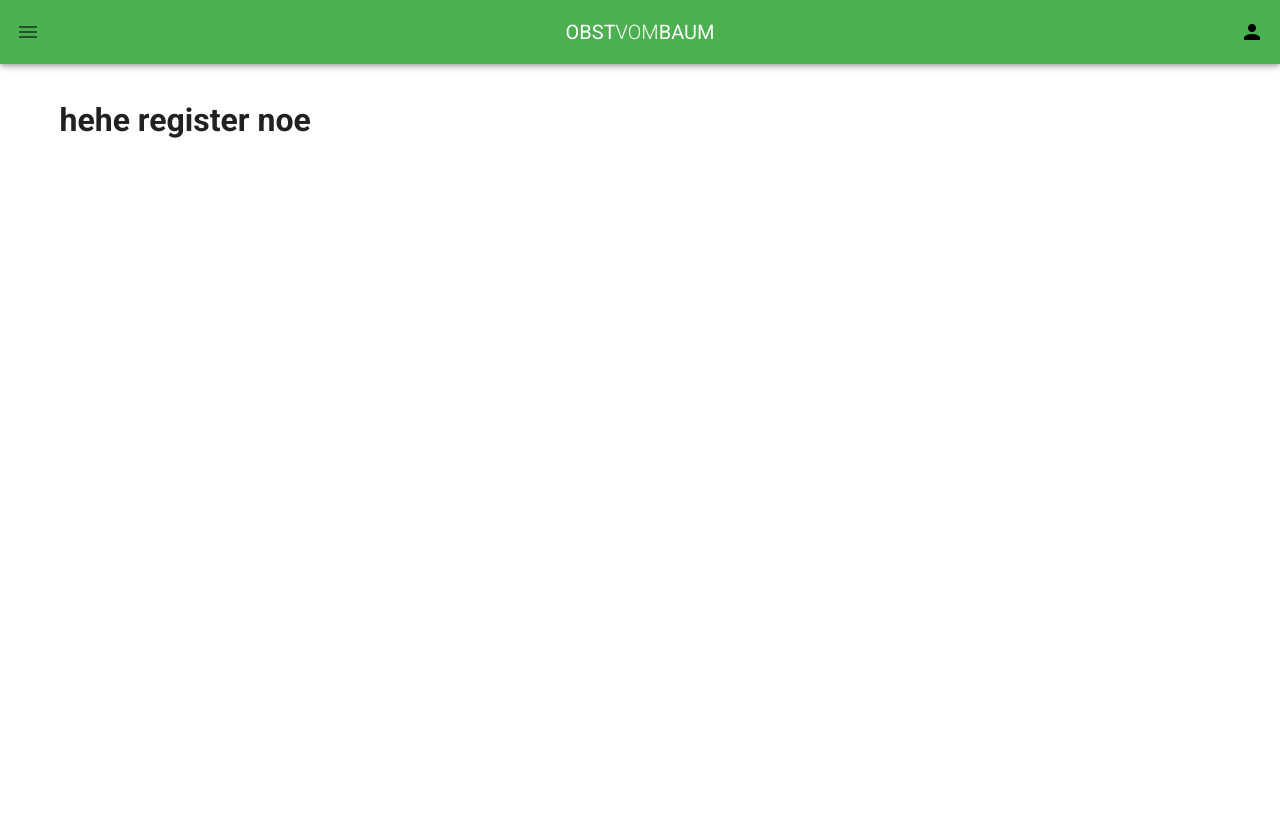
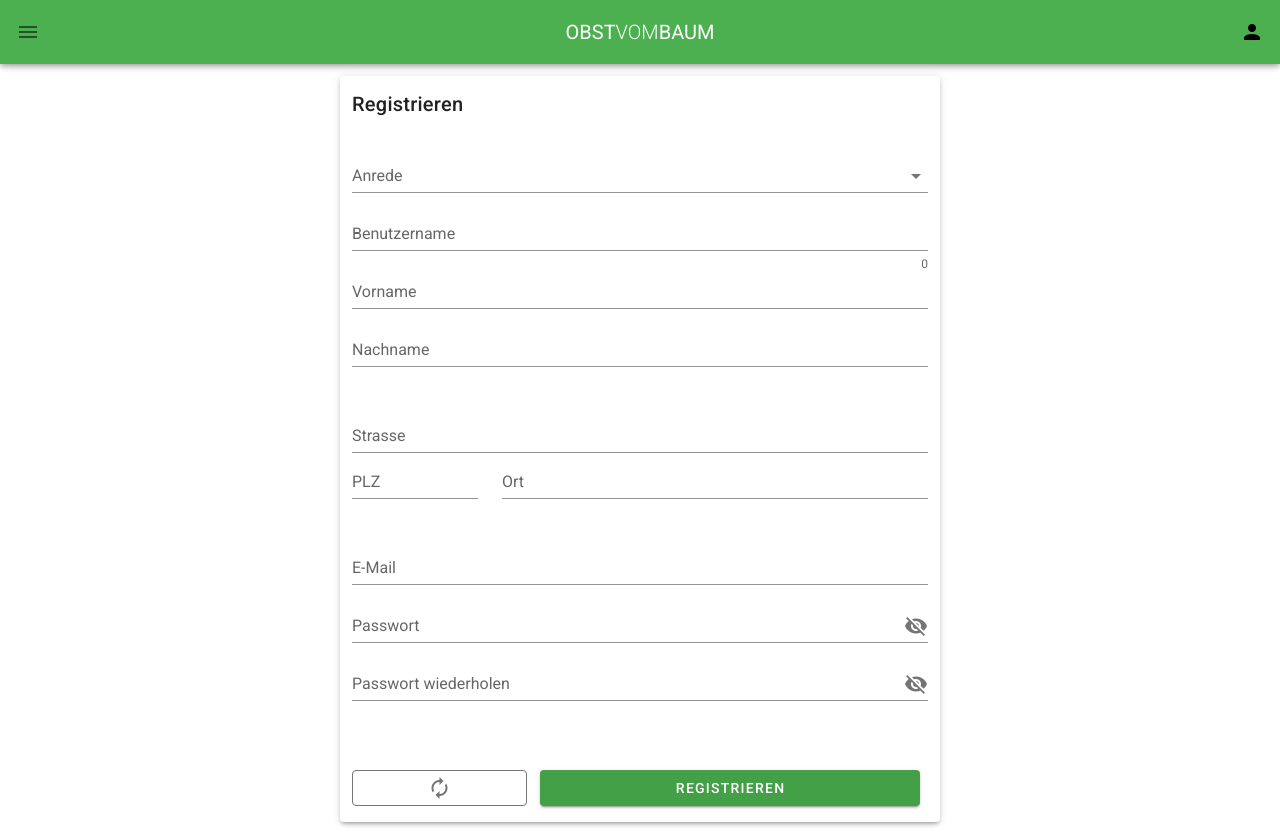
Before and after one commit to semmrem1/ba, a Vue app: page /register in a window 1280 px wide. Before the commit the page ends 800 px from the top, so only its background shows below. Built offline with nearby package versions, Linux system fonts and the light colour scheme.

Commit message:
register start

```diff
--- a/src/App.vue
+++ b/src/App.vue
@@ -1,9 +1,10 @@
-
 <template>
-  <v-app class="green lighten-4">
-    <Navbar></Navbar>
-    <v-content class="ma-5 mb-0">
-      <router-view></router-view>
+  <v-app>
+    <Navbar app></Navbar>
+    <v-content>
+      <v-container>
+        <router-view></router-view>
+      </v-container>
     </v-content>
   </v-app>
 </template>
--- a/src/components/LandingPage.vue
+++ b/src/components/LandingPage.vue
@@ -5,7 +5,7 @@
         <v-img class="elevation-5" justify="center" :min-height="'calc(100vh - ' + $vuetify.application.top + 'px)'"
         src="https://images.unsplash.com/photo-1539756250244-b39c3a836b85?ixlib=rb-1.2.1&ixid=eyJhcHBfaWQiOjEyMDd9&auto=format&fit=crop&w=1001&q=80">
             <v-theme-provider dark>
-            <v-container fill-height>
+            <v-container fluid fill-height>
                   <v-row align="center" class="white--text mx-auto" justify="center">
                   <v-col class="white--text text-center" cols="12" tag="h1">
                         <span class="font-weight-light" :class="[$vuetify.breakpoint.smAndDown ? 'display-0' : 'display-1']">
@@ -32,7 +32,7 @@
     <section id="what-how-why">
         <div class="py-12"></div>
 
-        <v-container class="text-center px-0">
+        <v-container fluid class="text-center px-0">
         <h2 class="display-2 font-weight-bold mb-3">WHAT - HOW - WHY</h2>
 
         <v-responsive class="mx-auto mb-8" width="56"><v-divider class="mb-1"></v-divider>
@@ -56,7 +56,7 @@
     <section id="features">
         <div class="py-12"></div>
 
-        <v-container class="text-center">
+        <v-container fluid class="text-center">
         <h2 class="display-2 font-weight-bold mb-3">SO FUNKTIONIERTS</h2>
         <v-responsive class="mx-auto mb-12" width="56">
             <v-divider class="mb-1"></v-divider>
--- a/src/components/Profil.vue
+++ b/src/components/Profil.vue
@@ -2,7 +2,7 @@
     <v-container class="ma-0 px-0">
         <v-row class="justify-center">
             <!-- Card -->
-            <v-card class="ma-0 pa-0" width="90%" elevation="3">
+            <v-card class="ma-0 pa-0" width="90%" max-width="600px" elevation="3">
                 <v-row>
                     <!-- Avatar -->
                     <v-col class="pl-6 pr-0">
@@ -38,7 +38,7 @@
                                 <v-btn class="mx-auto" color="green darken-1 white--text" outlined @click="dialog = false" width="95%">BEARBEITEN</v-btn>
                             </v-col>
                             <v-col class="pr-1 pl-0" cols="7">
-                                <v-btn class="mx-auto mb-1" color="green darken-1 white--text" raised @click="submit; snackbar = true" width="95%">SPEICHERN</v-btn>
+                                <v-btn class="mx-auto mb-1" color="green darken-1 white--text" raised @click="submit" width="95%">SPEICHERN</v-btn>
                             </v-col>
                         </v-row>
                     </div>
@@ -66,22 +66,9 @@ export default {
         }
     },
     methods: {
-//         submit() {
-//             alert("Erfolgreich gespeichert:" + this.username +"//n" + this.firstname + this.lastname + this.street + this.PLZ + this.city)
-//         },
-//         onPickFile () {
-//         this.$refs.fileInput.click()
-//         },
-//         onFilePicked (event) {
-//         const files = event.target.files
-//         let filename = files[0].name
-//         const fileReader = new FileReader()
-//         fileReader.addEventListener('load', () => {
-//             this.imageUrl = fileReader.result
-//         })
-//         fileReader.readAsDataURL(files[0])
-//         this.image = files[0]
-// }
+        submit() {
+            alert("Gespeichert!  " + this.username + this.firstname + this.lastname + this.street + this.PLZ + this.city)
+        },
 
     }
 }
--- a/src/components/Register.vue
+++ b/src/components/Register.vue
@@ -1,11 +1,107 @@
 <template>
-    <v-container>
-        <h1>hehe register noe</h1>
+    <v-container fluid class="ma-0 px-0">
+        <v-row class="justify-center">
+            <v-card class="ma-0 pa-0" width="90%" max-width="600px" elevation="3">
+                <v-card-title  class="pa-3">Registrieren</v-card-title>
+                <v-form ref="form" v-model="valid" lazy-validation class="pa-3">
+
+                    <div>
+                        <v-select :items="items" label="Anrede" v-model="title"></v-select>
+                        <v-text-field class="py-0" color="green" :rules="usernameRules" label="Benutzername" v-model="username" required :counter="0"></v-text-field>
+                        <v-text-field class="py-0" color="green" :rules="firstnameRules" label="Vorname" v-model="firstname" required></v-text-field>
+                        <v-text-field class="py-0" color="green" :rules="lastnameRules" label="Nachname" v-model="lastname" required></v-text-field>
+                    </div>
+                    <div class="pt-7">
+                        <v-text-field class="py-0" color="green" label="Strasse" v-model="street"></v-text-field>
+                    </div>
+
+                    <v-row>
+                        <v-col class="py-0" cols="3">
+                            <v-text-field class="py-0" color="green" label="PLZ" v-model="PLZ"></v-text-field>
+                        </v-col>
+                        <v-col class="py-0" cols="9">
+                            <v-text-field class="py-0" color="green" label="Ort" v-model="city"></v-text-field>
+                        </v-col>
+                    </v-row>
+
+                    <v-row>
+                        <v-col class="pt-7" cols="12">
+                            <v-text-field class="py-0" color="green" :rules="emailRules" label="E-Mail" v-model="email"></v-text-field>
+                            <v-text-field class="py-0" :append-icon="show1 ? 'mdi-eye' : 'mdi-eye-off'" @click:append="show1 = !show1" :type="show1 ? 'text' : 'password'" color="green" :rules="[passwordRules.required, passwordRules.min]" hint="Min. 8 Zeichen" label="Passwort" v-model="password"></v-text-field>
+                            <v-text-field class="py-0" :append-icon="show2 ? 'mdi-eye' : 'mdi-eye-off'" @click:append="show2 = !show2" :type="show2 ? 'text' : 'password'" color="green" :rules="[passwordRules.required, passwordRules.min, passwordRules.match]" hint="Min. 8 Zeichen" label="Passwort wiederholen" v-model="passwordrep"></v-text-field>
+                        </v-col>
+                    </v-row>
+
+                    <v-row class="pt-6">
+                        <v-col class="pl-3 pr-1" cols="4">
+                            <v-btn class="mx-auto" color="grey darken-1 white--text" outlined @click="reset" width="95%">
+                                <v-icon>mdi-autorenew</v-icon>
+                            </v-btn>
+                        </v-col>
+                        <v-col class="pr-0 pl-0" cols="8">
+                            <v-btn class="mx-auto mb-1" color="green darken-1 white--text" raised @click="validate" width="95%">REGISTRIEREN</v-btn>
+                        </v-col>
+                    </v-row>
+
+                </v-form>
+            </v-card>
+        </v-row>
     </v-container>
 </template>
 
 <script>
 export default {
+    data: () => ({
+            valid: true,
+            title: null,
+            items: [
+            'Herr',
+            'Frau',
+            ],
+            username: '',
+            usernameRules: [
+                v => !!v || 'Benutzername ist erforderlich',
+            ],
+            firstname: '',
+            firstnameRules: [
+                // v => !!v || 'Vorname ist erforderlich',
+            ],
+            lastname: '',
+            lastnameRules: [
+                // v => !!v || 'Nachname ist erforderlich',
+            ],
+            street: '',
+            PLZ: '',
+            city: '',
+            phone: '',
+            email: '',
+            emailRules: [
+                v => !!v || 'E-Mail ist erforderlich',
+            ],
+            password: '',
+            passwordrep: '',
+            show1: false,
+            show2: false,
+
+            passwordRules: {
+                required: '',
+                min: '',
+                match: '',
+            },
+
+            checkbox: false,
+
+    }),
+    methods: {
+        validate () {
+        this.$refs.form.validate()
+        console.log(this.title, this.username, this.firstname, this.lastname)
+        },
+        reset () {
+        this.$refs.form.reset()
+      },
+    }
+
 
 }
 </script>
--- a/src/views/Home.vue
+++ b/src/views/Home.vue
@@ -1,6 +1,6 @@
 <template>
   <div class="pa-0 ma-0">
-    <v-container class="justify-center pa-0">
+    <v-container fluid class="justify-center pa-0">
       <LandingPage/>
       <Footer></Footer>
     </v-container>
--- a/src/views/Register.vue
+++ b/src/views/Register.vue
@@ -1,6 +1,5 @@
 <template>
   <div class="register">
-    <!-- <h1 class="display-1">Registrieren</h1> -->
     <Register/>
   </div>
 </template>
```
